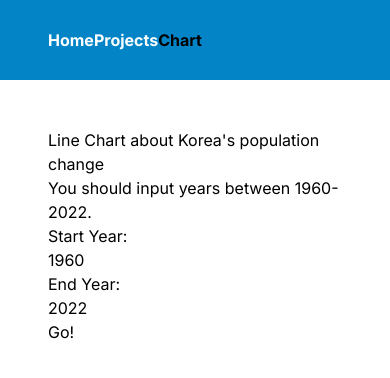
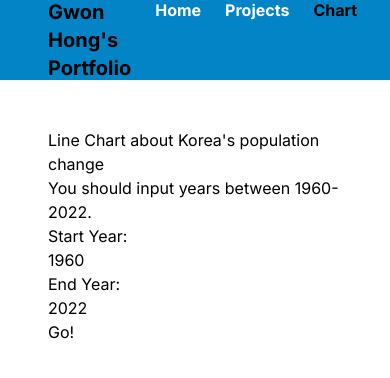
Before and after one commit to gwonhong/next-portfolio, a Next.js app: page /chart in a window 390 px wide. Shown: the top 378 px of the page. Built offline with nearby package versions, Linux system fonts and the light colour scheme.

Commit message:
UPDATE fixed navbar at mobile

```diff
--- a/app/components/navbar.tsx
+++ b/app/components/navbar.tsx
@@ -14,15 +14,14 @@ function NavItem({ text, path }: { text: string; path: string }) {
 }
 export default function Navbar() {
   return (
-    <div className="w-full h-20 bg-sky-600 sticky top-0">
-      <div className="container px-12 h-full">
-        <div className="flex justify-between items-center h-full">
-          <nav className="md:flex gap-x-6 font-bold">
-            <NavItem text="Home" path="/home" />
-            <NavItem text="Projects" path="/projects" />
-            <NavItem text="Chart" path="/chart" />
-          </nav>
-        </div>
+    <div className="w-full bg-sky-600 px-12 h-20">
+      <div className="flex items-center h-full font-bold">
+        <nav className="flex gap-6">
+          <span className="text-xl">Gwon Hong&apos;s Portfolio</span>
+          <NavItem text="Home" path="/home" />
+          <NavItem text="Projects" path="/projects" />
+          <NavItem text="Chart" path="/chart" />
+        </nav>
       </div>
     </div>
   );
```
